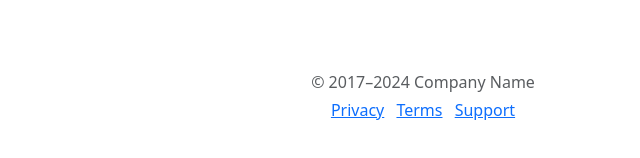
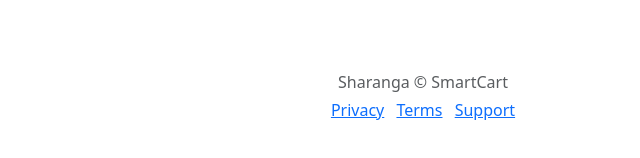
Before and after one commit to Sayandipdey/checkout-500, a plain HTML site: page index.html in a window 1280 px wide. Shown: the part 1473-1631 px from the top of the page, 217-857 px from the left. Drawn offline with nearby package versions, Linux system fonts and the light colour scheme.

Commit message:
Update index.html

```diff
--- a/index.html
+++ b/index.html
@@ -257,7 +257,7 @@
     </main>
 
     <footer class="my-5 pt-5 text-body-secondary text-center text-small">
-      <p class="mb-1">© 2017–2024 Company Name</p>
+      <p class="mb-1">Sharanga © SmartCart</p>
       <ul class="list-inline">
         <li class="list-inline-item"><a href="#">Privacy</a></li>
         <li class="list-inline-item"><a href="#">Terms</a></li>
```
